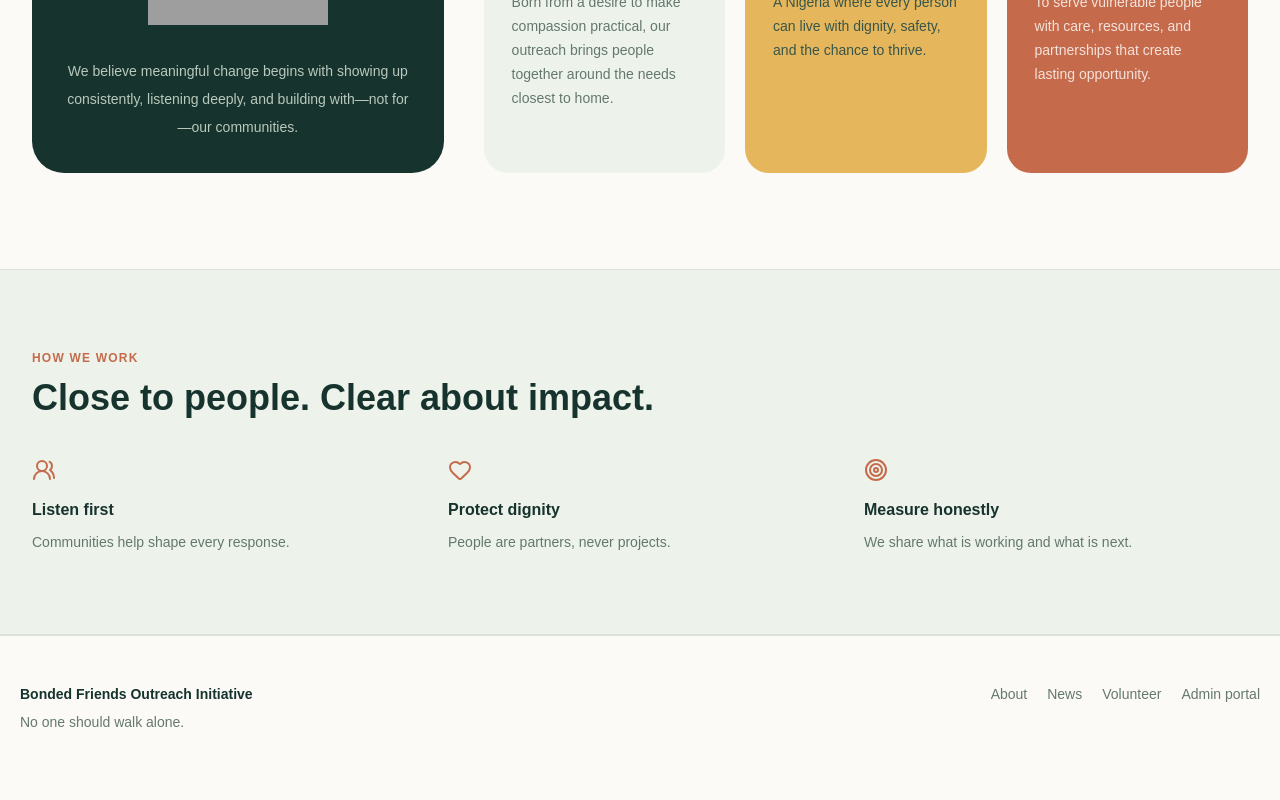
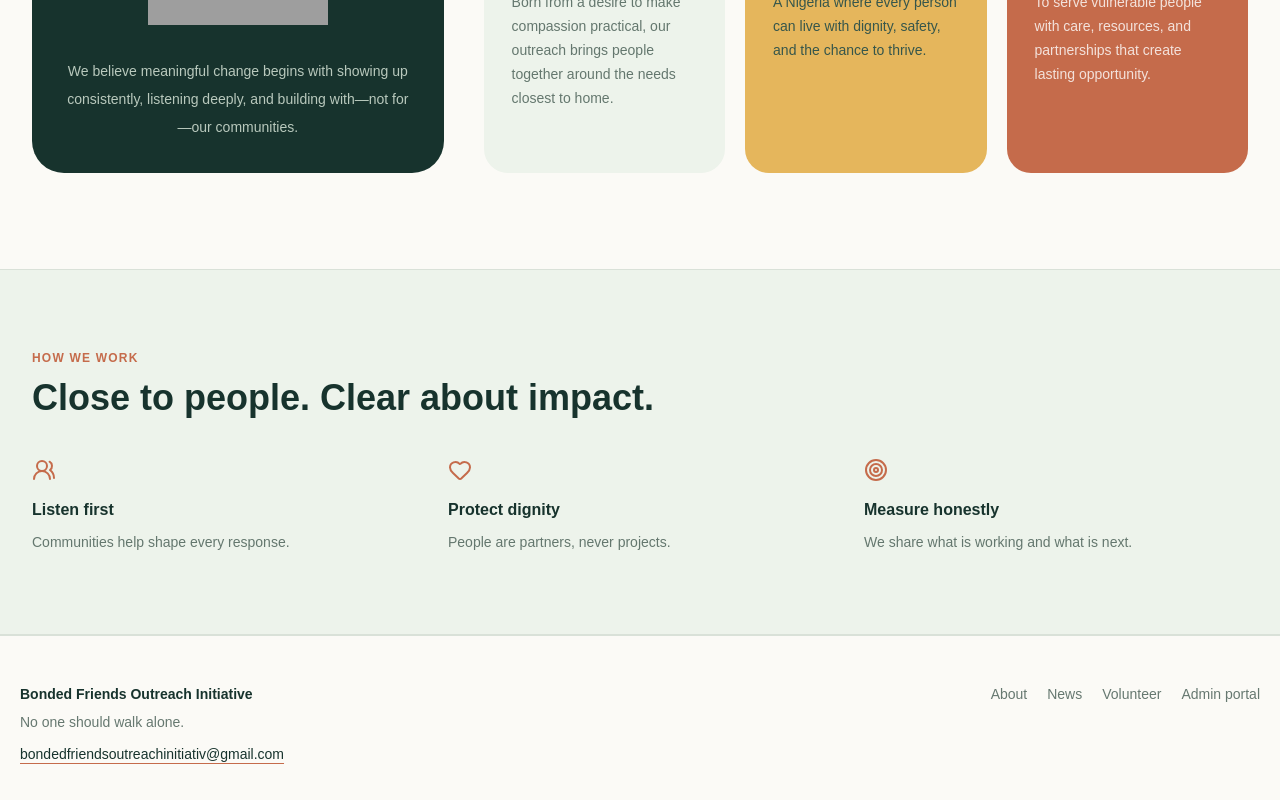
Before and after one commit to becksupers-ship-it/NEW-COIN-PROJECT, a Next.js app: page /about in a window 1280 px wide. Shown: the part 662-1462 px from the top of the page. Built offline with nearby package versions, Linux system fonts and the light colour scheme; grey boxes are pictures that could not be loaded.

Commit message:
Add official contact email to site footer

```diff
--- a/components/site-shell.tsx
+++ b/components/site-shell.tsx
@@ -18,7 +18,7 @@ export function SiteShell({ children }: { children: React.ReactNode }) {
       <div className="flex items-center gap-2"><button onClick={() => setDark(!dark)} aria-label="Toggle theme" className="grid h-10 w-10 place-items-center rounded-full border border-[#cbd8cc]">{dark ? <Sun size={17} /> : <Moon size={17} />}</button><Link href="/donate" className="hidden rounded-full bg-[#c56b4b] px-5 py-3 text-sm font-bold text-white sm:block">Donate now</Link><button onClick={() => setOpen(!open)} aria-label="Toggle menu" className="grid h-10 w-10 place-items-center rounded-full border border-[#cbd8cc] lg:hidden">{open ? <X size={18} /> : <Menu size={18} />}</button></div>
     </div>{open && <nav className="flex flex-col gap-4 border-t border-[#d9e1d8] px-5 py-5 lg:hidden">{nav.map(([label, href]) => <Link key={href} href={href} onClick={() => setOpen(false)}>{label}</Link>)}<Link href="/donate" className="font-bold text-[#c56b4b]">Donate now</Link><Link href="/volunteer">Become a volunteer</Link></nav>}</header>
     {children}
-    <footer className="border-t border-[#d9e1d8] px-5 py-12 dark:border-[#2d4942]"><div className="mx-auto flex max-w-7xl flex-col justify-between gap-6 text-sm text-[#667870] sm:flex-row"><div><p className="font-bold text-[#17332d] dark:text-[#f7f4eb]">Bonded Friends Outreach Initiative</p><p className="mt-2">No one should walk alone.</p></div><div className="flex flex-wrap gap-5"><Link href="/about">About</Link><Link href="/news">News</Link><Link href="/volunteer">Volunteer</Link><Link href="/admin/login">Admin portal</Link></div></div></footer>
+    <footer className="border-t border-[#d9e1d8] px-5 py-12 dark:border-[#2d4942]"><div className="mx-auto flex max-w-7xl flex-col justify-between gap-6 text-sm text-[#667870] sm:flex-row"><div><p className="font-bold text-[#17332d] dark:text-[#f7f4eb]">Bonded Friends Outreach Initiative</p><p className="mt-2">No one should walk alone.</p><a href="mailto:bondedfriendsoutreachinitiativ@gmail.com" className="mt-3 inline-block font-medium text-[#17332d] underline decoration-[#c56b4b] underline-offset-4 dark:text-[#f7f4eb]">bondedfriendsoutreachinitiativ@gmail.com</a></div><div className="flex flex-wrap gap-5"><Link href="/about">About</Link><Link href="/news">News</Link><Link href="/volunteer">Volunteer</Link><Link href="/admin/login">Admin portal</Link></div></div></footer>
   </div>
 }
 
```
